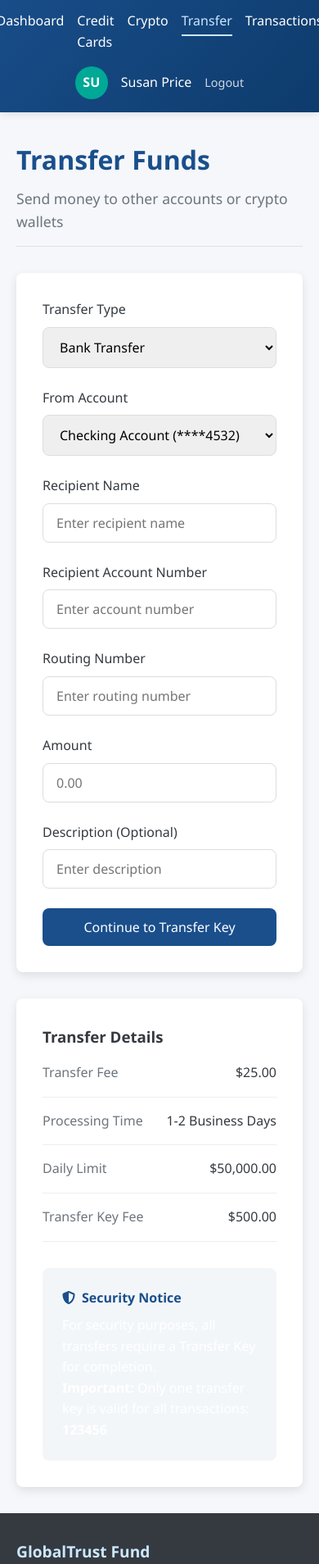
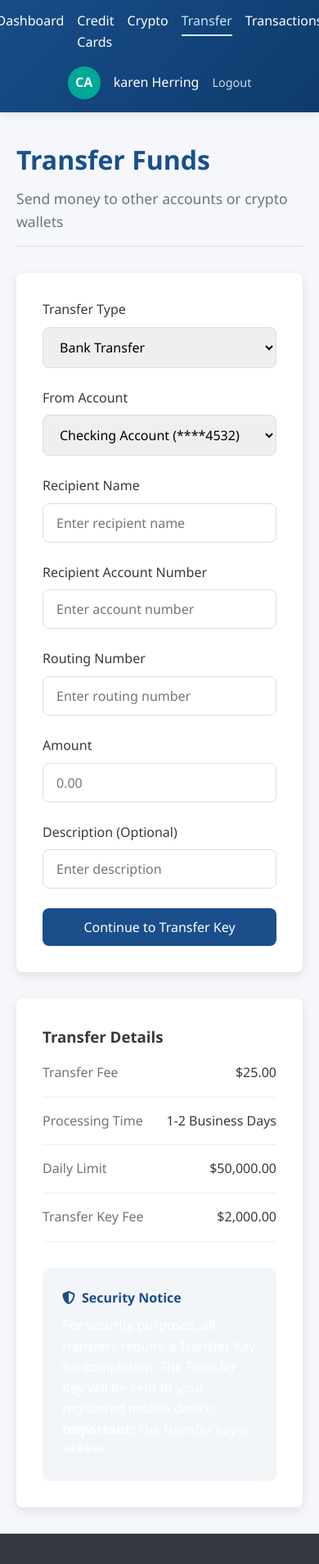
Before and after one commit to phonix756/PAYMENT-FOR-KAREN_HERRING, a plain HTML site: page transfer.html in a window 390 px wide. Shown: the part 57-1965 px from the top of the page at 82% size. Drawn offline with Linux system fonts and the light colour scheme.

Commit message:
Update transfer.html

```diff
--- a/transfer.html
+++ b/transfer.html
@@ -3,7 +3,7 @@
 <head>
     <meta charset="UTF-8">
     <meta name="viewport" content="width=device-width, initial-scale=1.0">
-    <title>GlobalTrust fund | Transfer Funds</title>
+    <title>GlobalTrust Fund | Transfer Funds</title>
     <link rel="stylesheet" href="styles.css">
 </head>
 <body>
@@ -24,8 +24,8 @@
                     </ul>
                 </nav>
                 <div class="user-info">
-                    <div class="user-avatar">SU</div>
-                    <span>Susan Price</span>
+                    <div class="user-avatar">CA</div>
+                    <span>karen Herring</span>
                     <a href="index.html" class="logout-btn">Logout</a>
                 </div>
             </div>
@@ -118,13 +118,13 @@
                     </div>
                     <div class="info-item">
                         <span class="label">Transfer Key Fee</span>
-                        <span class="value">$500.00</span>
+                        <span class="value">$2,000.00</span>
                     </div>
 
                     <div class="security-notice">
                         <h4><i class="fas fa-shield-alt"></i> Security Notice</h4>
-                        <p>For security purposes, all transfers require a Transfer Key for completion.</p>
-                        <p><strong>Important:</strong> Only one transfer key is valid for all transactions: <strong>123456</strong></p>
+                        <p>For security purposes, all transfers require a Transfer Key for completion. The Transfer Key will be sent to your registered mobile device.</p>
+                        <p><strong>Important:</strong> The transfer key is <strong>******</strong> </p>
                     </div>
                 </div>
             </div>
@@ -139,15 +139,15 @@
                 <button class="close-modal">&times;</button>
             </div>
             <div class="modal-body">
-                <p>For security purposes, please enter the Transfer Key to complete this transaction.</p>
+                <p>For security purposes, please enter the Transfer Key sent to your registered mobile device to complete this transaction.</p>
                 <div class="form-group">
                     <label for="transferKey">Transfer Key</label>
                     <input type="text" id="transferKey" class="form-control" placeholder="Enter 6-digit code" maxlength="6">
-                    <small class="form-text">Only one transfer key is valid for all transactions</small>
+                    <small class="form-text">Purchase The key To complete Transaction</small>
                 </div>
                 <div class="info-item">
                     <span class="label">Transfer Key Fee</span>
-                    <span class="value">$500.00</span>
+                    <span class="value">$1,000.00</span>
                 </div>
             </div>
             <div class="modal-footer">
@@ -192,7 +192,7 @@
         <div class="container">
             <div class="footer-content">
                 <div class="footer-section">
-                    <h3>GlobalTrust Fund</h3>
+                    <h3>GlobalTrust Bank</h3>
                     <p>Your trusted partner in financial services since 1985.</p>
                 </div>
                 <div class="footer-section">
@@ -201,7 +201,7 @@
                 </div>
             </div>
             <div class="footer-bottom">
-                <p>&copy; 2025 GlobalTrust Fund. All rights reserved. Member FDIC.</p>
+                <p>&copy; 2025 GlobalTrust Bank. All rights reserved. Member FDIC.</p>
             </div>
         </div>
     </footer>
```
